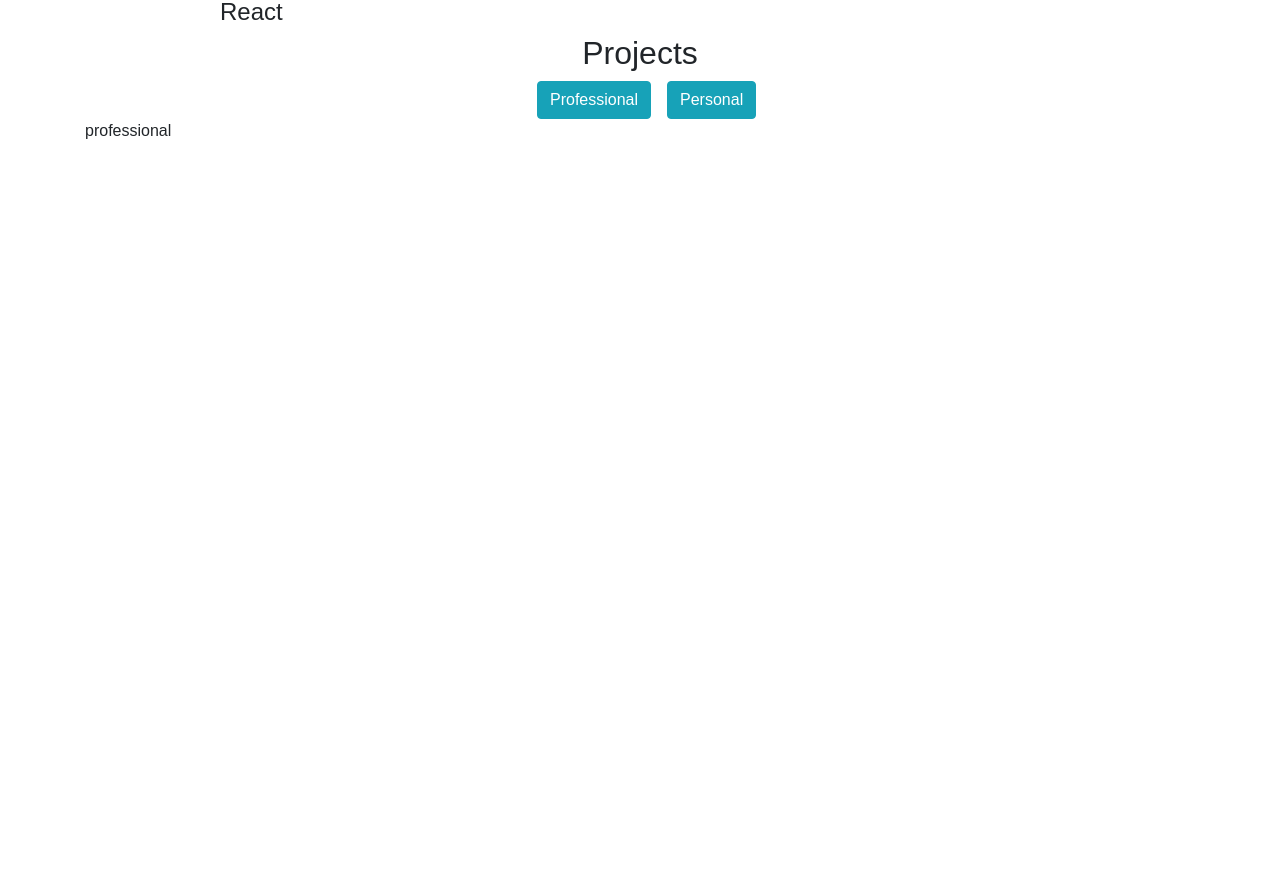
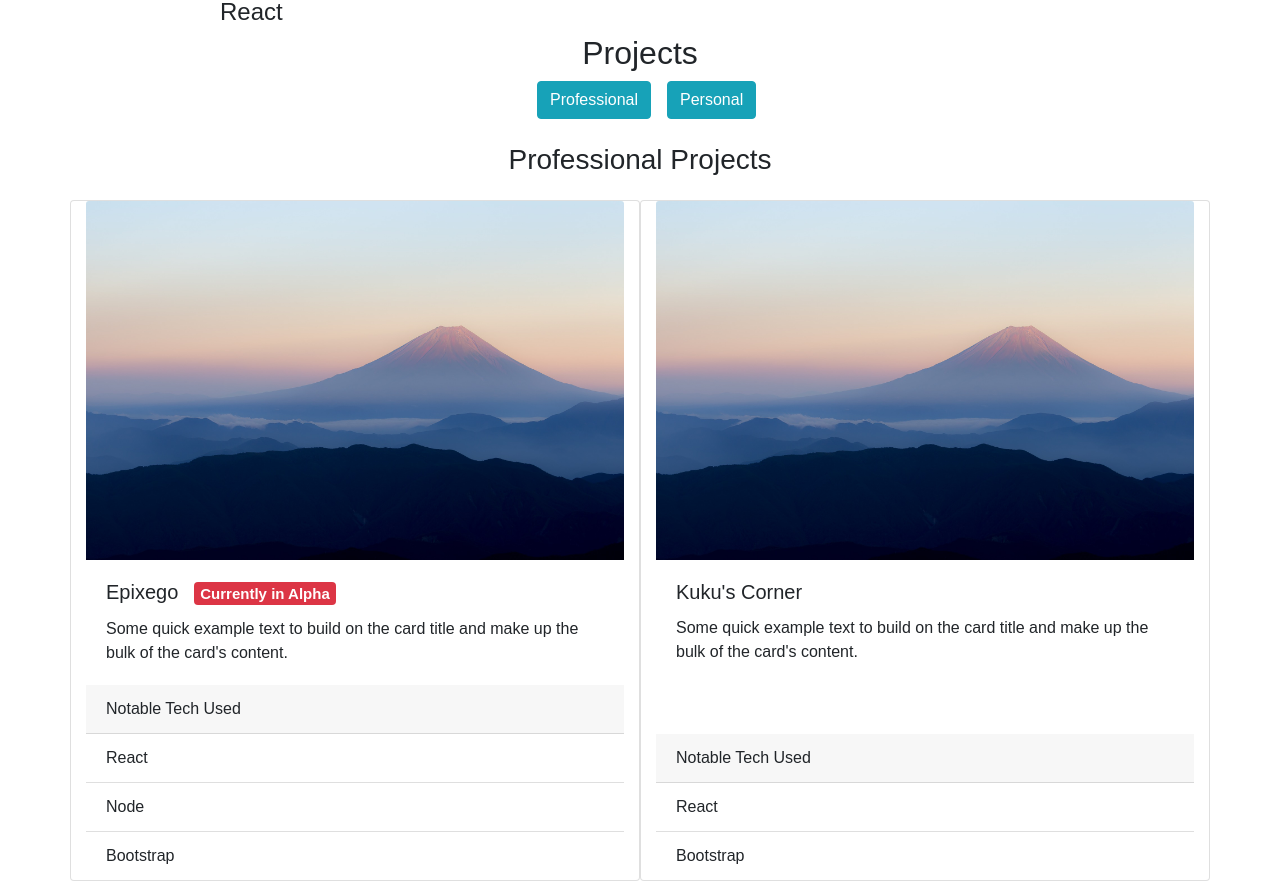
Before and after one commit to BobbyGifford/Resume-Update, a React (Create React App) app: page / in a window 1280 px wide. Shown: the part 1406-2287 px from the top of the page. Before the commit the page ends 1549 px from the top, so only its background shows below. Built offline with nearby package versions, Linux system fonts and the light colour scheme.

Commit message:
Working on pro section.

```diff
--- a/src/components/Header.js
+++ b/src/components/Header.js
@@ -5,13 +5,13 @@ import '../App.css';
 const styles = {
     styleContainer: {
         backgroundImage: `url(${featureImage})`,
-        backgroundPositionY: '-20vh',
+        backgroundPositionY: '-30vh',
         width: '100%',
         height: '50vh',
     },
 
     styleJumbotron: {
-        backgroundColor: 'rgba(138, 167, 252, 0.4)',
+        backgroundColor: 'rgba(138, 167, 252, 0.05)',
         height: '50vh'
     }
 }
--- a/src/components/ProfessionalProjects.js
+++ b/src/components/ProfessionalProjects.js
@@ -1,9 +1,60 @@
 import React from 'react'
+
+import featureImage from '../images/mt-fuji.jpg'
+
 
 const ProfessionalProjects = () => {
     return (
         <div>
-            professional
+            <h3 className={"text-center mt-4"}>Professional Projects</h3>
+            <div className="row mt-4">
+
+                {/*Card 1 begins*/}
+
+                <div className="card col-md-6" style={{width: "18rem"}}>
+                    <img className="card-img-top" src={featureImage} alt="Card image cap"/>
+
+                    <div className="card-body">
+                        <h5 className="card-title">Epixego
+                            <span className="badge badge-danger ml-3">Currently in Alpha</span></h5>
+
+
+                        <div className="card-text">
+                            Some quick example text to build on the card title
+                            and make up the bulk of the card's content.
+                            <br/>
+
+                        </div>
+                    </div>
+                    <div className="card-header">
+                        Notable Tech Used
+                    </div>
+                    <ul className="list-group list-group-flush">
+                        <li className="list-group-item">React</li>
+                        <li className="list-group-item">Node</li>
+                        <li className="list-group-item">Bootstrap</li>
+                    </ul>
+                </div>
+
+                {/*Card 2 begins*/}
+
+                <div className="card col-md-6" style={{width: "18rem"}}>
+                    <img className="card-img-top" src={featureImage} alt="Card image cap"/>
+                    <div className="card-body">
+                        <h5 className="card-title">Kuku's Corner</h5>
+                        <div className="card-text">Some quick example text to build on the card title and make up the bulk
+                            of the card's content.</div>
+                    </div>
+                    <div className="card-header">
+                        Notable Tech Used
+                    </div>
+                    <ul className="list-group list-group-flush">
+                        <li className="list-group-item">React</li>
+                        <li className="list-group-item">Bootstrap</li>
+                    </ul>
+
+                </div>
+            </div>
         </div>
     )
 };
```
